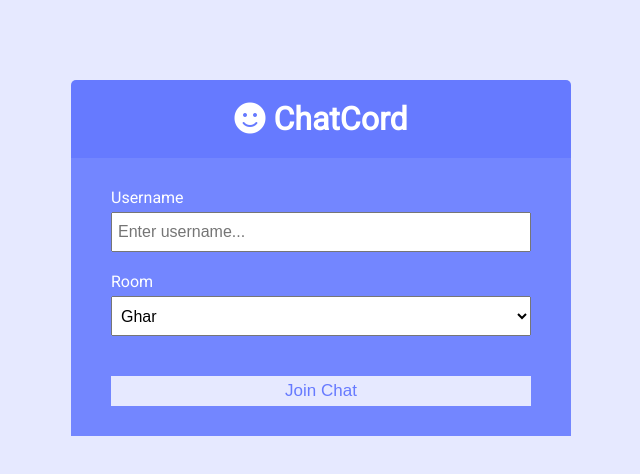
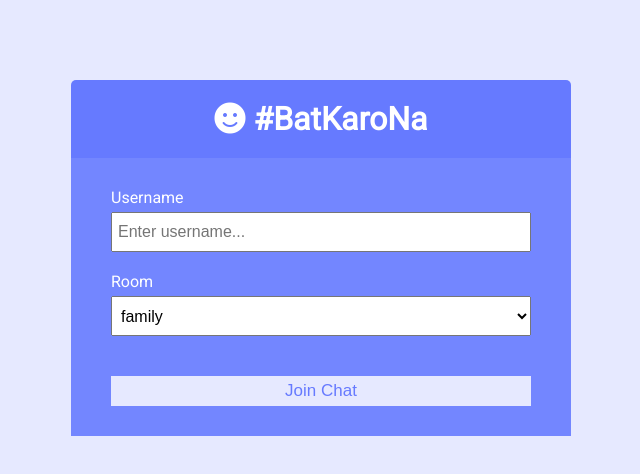
Before and after one commit to l0stT3chI3/chat-application, a website: page public/index.html in a window 1280 px wide. Shown: the whole page, without its empty margins (319-959 px from the left). Drawn offline with Linux system fonts and the light colour scheme.

Commit message:
socket.io starting point

```diff
--- a/public/index.html
+++ b/public/index.html
@@ -17,7 +17,7 @@
 	<body>
 		<div class="join-container">
 			<header class="join-header">
-				<h1><i class="fas fa-smile"></i> ChatCord</h1>
+				<h1><i class="fas fa-smile"></i> #BatKaroNa</h1>
 			</header>
 			<main class="join-main">
 				<form action="chat.html">
@@ -34,12 +34,12 @@
 					<div class="form-control">
 						<label for="room">Room</label>
 						<select name="room" id="room">
-							<option value="Ghar">Ghar</option>
-							<option value="chachi">chachi</option>
-							<option value="piyush">piyush</option>
+							<option value="family">family</option>
+							<option value="friends">friends</option>
+							<option value="anyone">anyone</option>
 							<option value="school">school</option>
-							<option value="main">main</option>
-							<option value="aur tum">aur tum</option>
+							<option value="me">me</option>
+							<option value="private room">private room</option>
 						</select>
 					</div>
 					<button type="submit" class="btn">Join Chat</button>
```
